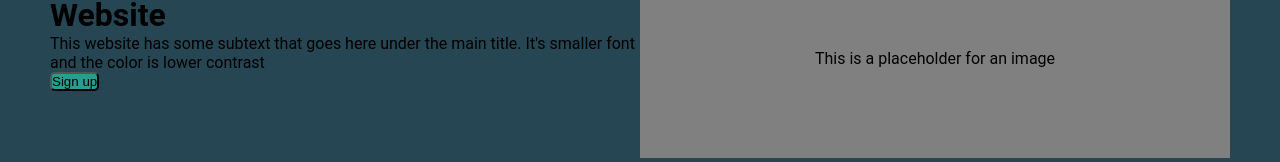
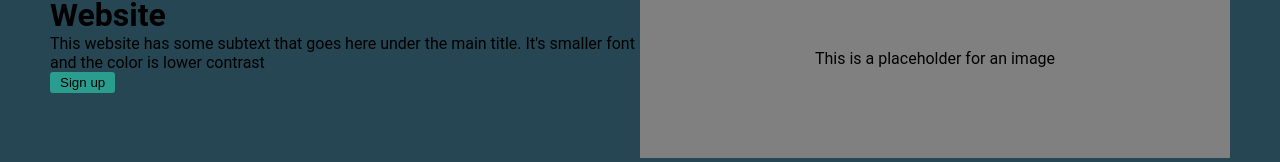
Before and after one commit to TrentMonnin7/landing-page, a plain HTML site: page index.html in a window 1280 px wide. Shown: the part 120-282 px from the top of the page. Drawn offline with Linux system fonts and the light colour scheme.

Commit message:
modify sign up button to better suit my needs.

```diff
--- a/style.css
+++ b/style.css
@@ -65,7 +65,9 @@
 .first-main-left-side > button{
     align-self: flex-start;
     background-color:#2a9d8f;
-    border-radius: 5px;
+    border: none;
+    border-radius: 3px;
+    padding: 3px 10px;
 }
 
 .first-main-right-side{
```
